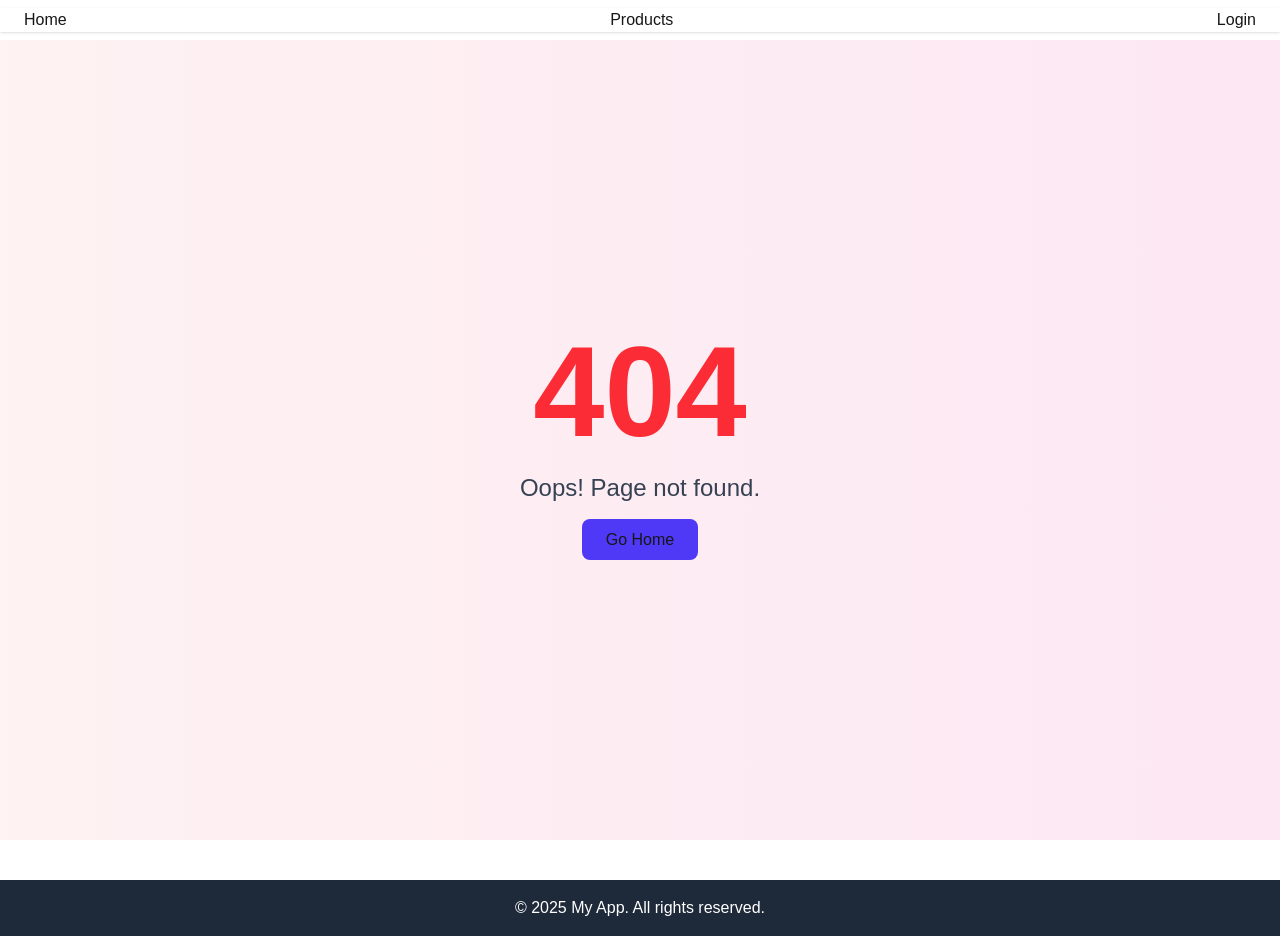
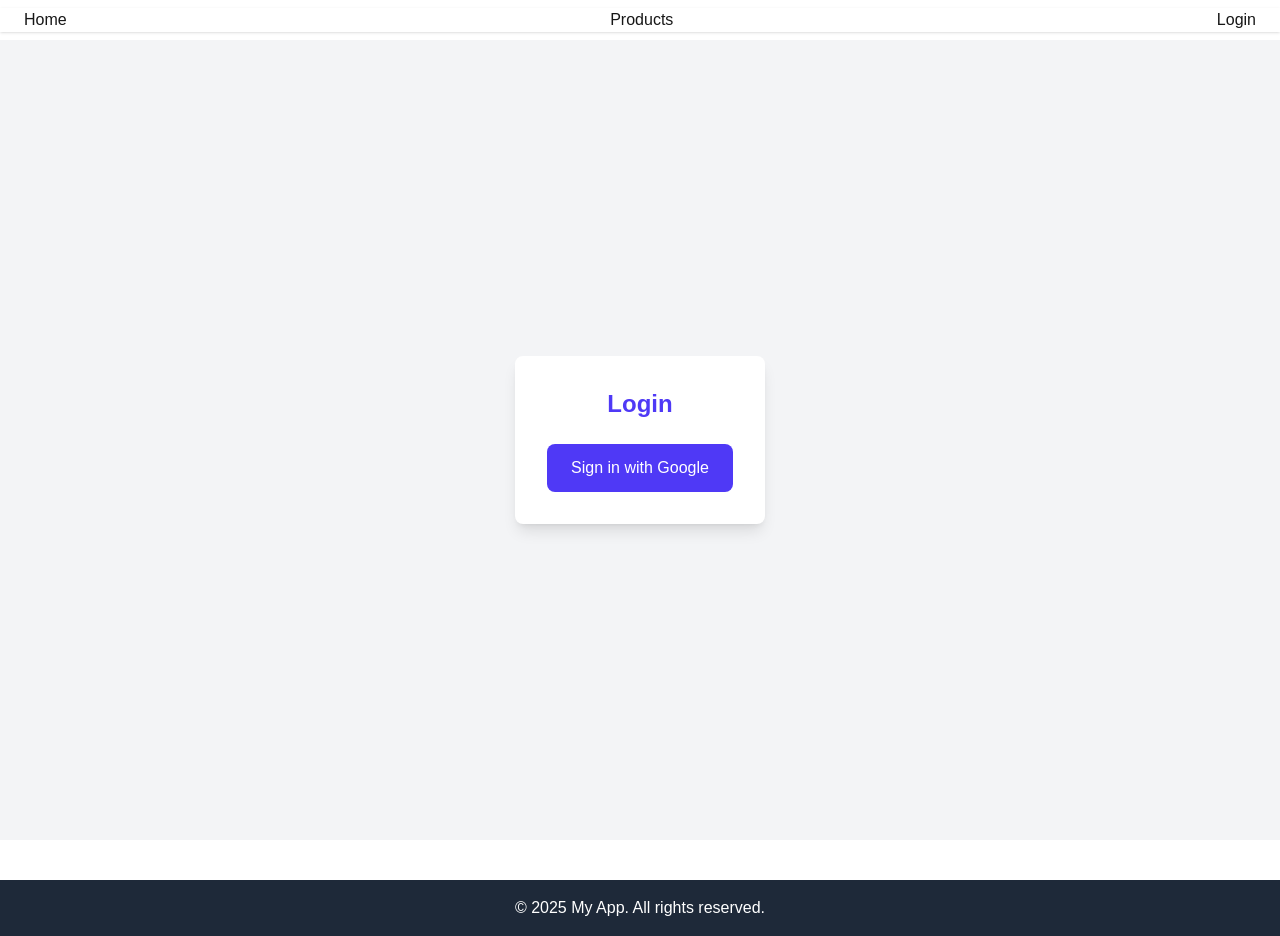
Before and after one commit to malamin59/next-js-job-task, a Next.js app: page /login in a window 1280 px wide. Before the commit this address had no page. Built offline with nearby package versions, Linux system fonts and the light colour scheme.

Commit message:
implement social login using NextAuth

```diff
--- a/package.json
+++ b/package.json
@@ -11,6 +11,7 @@
   "dependencies": {
     "framer-motion": "^12.23.12",
     "next": "15.5.0",
+    "next-auth": "^4.24.11",
     "react": "19.1.0",
     "react-dom": "19.1.0",
     "react-icons": "^5.5.0"
--- /dev/null
+++ b/src/app/api/auth/[...nextauth]/route.js
@@ -0,0 +1,24 @@
+import NextAuth from "next-auth";
+import GoogleProvider from "next-auth/providers/google";
+
+export const authOptions = {
+  providers: [
+    GoogleProvider({
+      clientId: process.env.GOOGLE_CLIENT_ID,
+      clientSecret: process.env.GOOGLE_CLIENT_SECRET,
+    }),
+  ],
+  secret: process.env.NEXTAUTH_SECRET,
+  pages: {
+    signIn: "/login", // custom login page
+  },
+  callbacks: {
+    async redirect({ url, baseUrl }) {
+      return "/products";
+    },
+  },
+};
+
+const handler = NextAuth(authOptions);
+
+export { handler as GET, handler as POST };
--- /dev/null
+++ b/src/app/login/page.jsx
@@ -0,0 +1,22 @@
+"use client";
+
+import { signIn } from "next-auth/react";
+
+export default function LoginPage() {
+  return (
+    <div className="flex items-center justify-center h-screen bg-gray-100">
+      <div className="p-8 bg-white rounded-lg shadow-lg text-center">
+        <h1 className="text-2xl font-bold text-indigo-600 mb-6">Login</h1>
+
+        {/* Google Login Button */}
+        <button
+          onClick={() => signIn("google")}
+          className="px-6 py-3  bg-indigo-600 text-white rounded-lg
+          hover:bg-blue-600 transition"
+        >
+          Sign in with Google
+        </button>
+      </div>
+    </div>
+  );
+}
```
Also changed, not shown: 1 other file (tests, documents, lock files or other folders).
